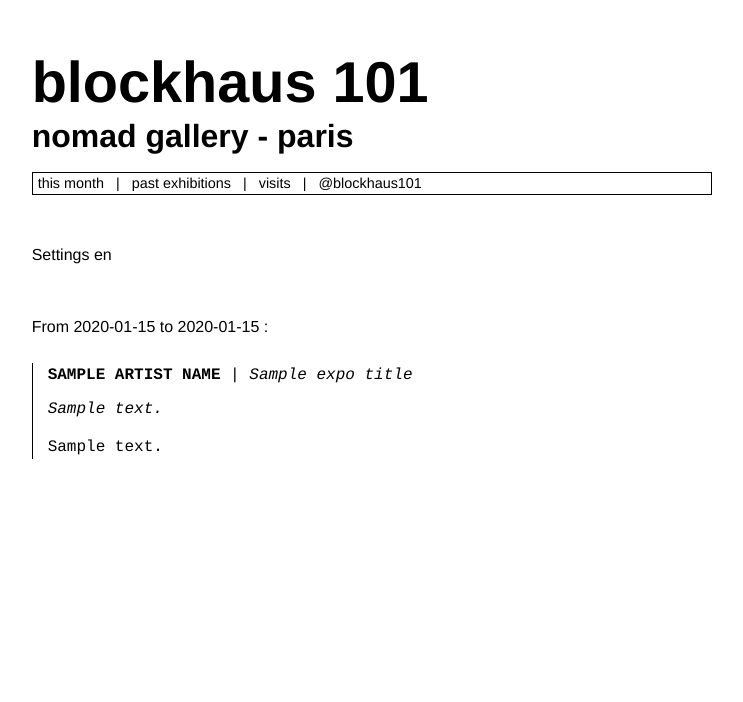
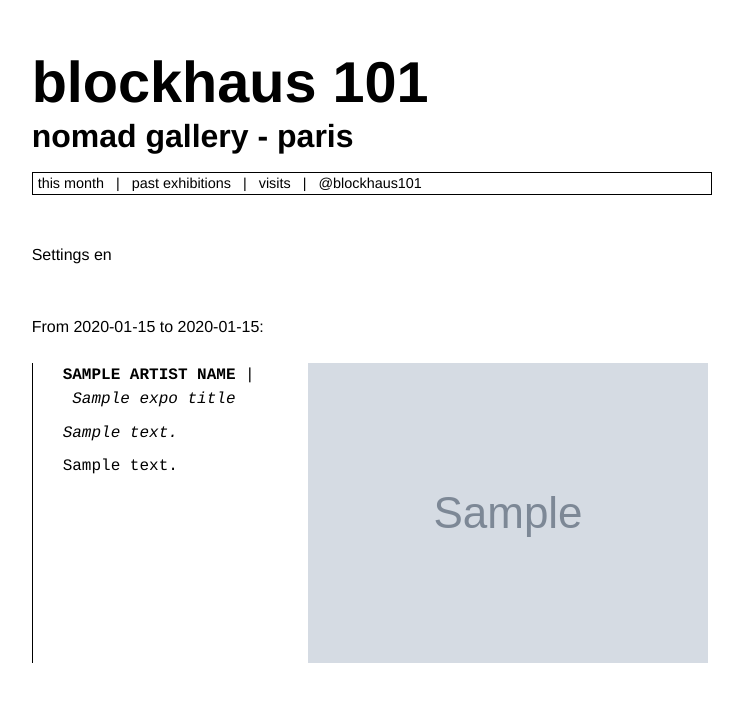
Before and after one commit to bolinocroustibat/blockhaus101, a Django app: template blockhaus101_app/templates/en/index.html in a window 1280 px wide. Shown: the top 702 px of the page, without its empty margins (90-833 px from the left). Run offline with Django 3.2, Linux system fonts and the light colour scheme; tables that the repository leaves empty hold one stand-in row (values such as "Sample post"); the template is opened without the code that fills it: values that come from a table or form of the project are taken from there, most other values are stand-ins (such as "Sample title", 1, 10 or a date in 2020); grey boxes marked "Sample" are stand-in pictures; parts of the project's set-up code (start-up, migrations or seed data) failed here and were passed over; some libraries are stand-ins or nearby versions.

Commit message:
feat: display image on templates

```diff
--- a/blockhaus101/settings.py
+++ b/blockhaus101/settings.py
@@ -15,15 +15,9 @@ SITE_ROOT = os.path.abspath(
     os.path.dirname(__file__)
 )  # SITE_ROOT is BASE_DIR + your_project_name (where this settings.py is)
 
-# Blockhaus specific - path to json cache
-JSON_PATH = os.path.join(
-    os.path.abspath(os.path.join(BASE_DIR, "blockhaus101_app", "json_data/")), ""
-)
-
 # where the static files will go when doing a collectstatic if debug=false
 STATIC_ROOT = os.path.join(BASE_DIR, "static")
 STATIC_URL = "/static/"
-
 # where the media (and notably the Blockhaus101 generated images) will go
 MEDIA_ROOT = os.path.join(BASE_DIR, "media")
 MEDIA_URL = "/media/"
--- a/blockhaus101_app/static/style.css
+++ b/blockhaus101_app/static/style.css
@@ -21,7 +21,7 @@ h1 .big_h1 {
 	nav {
 		font-size: 0.8em;
 	}
-	.project-wrapper {
+	.expo-wrapper {
 		font-size: 0.8em;
 	}
 }
@@ -63,39 +63,40 @@ li .active {
 	font-weight: bold;
 }
 
-.project-wrapper{
+.expo-wrapper{
+	display: flex;
 	padding-left: 15px;
 	border-left: 1px solid black;
 	font-family: courier;
+	.expo-text-wrapper {
+		padding-left: 15px;
+		.artist {
+			margin-bottom: 15px;
+			text-transform: uppercase;
+			font-weight: bold;
+		}
+		.expo-title {
+			font-style: italic;
+		}
+		.bio {
+			font-style:italic;
+			margin:10px 0 10px 0;
+		}
+		.expo-text{
+			line-height: 140%;
+		}
+	}
+	img {
+		width: 400px;
+	}
 }
 
-.project-wrapper a{
+.expo-wrapper a{
 	text-decoration:none;
 }
 
-.project-wrapper a:hover{
+.expo-wrapper a:hover{
 	text-decoration:underline;
-}
-
-.artist {
-	margin-bottom:15px;
-	text-transform:uppercase;
-	font-weight:bold;
-}
-
-.expo {
-	font-style:italic;
-}
-
-.bio {
-	font-style:italic;
-	margin:10px 0 10px 0;
-}
-
-.text{
-	display: block;
-	line-height: 140%;
-	margin-top:15px;
 }
 
 #share-wrapper{
--- a/blockhaus101_app/templates/en/index.html
+++ b/blockhaus101_app/templates/en/index.html
@@ -1,4 +1,5 @@
 {% extends "en/base.html" %}
+{% load static %}
 
 {% block meta %}
 <title>blockhaus 101 - {{ artist_name }} - {{ expo_title|capfirst }}</title>
@@ -13,13 +14,16 @@
 {% block content %}
 <div class="past-expo-date mb-4 mt-5">
 	{{ description }}
-	<div class="mt-5">From {{ expo_startdate }} to {{ expo_enddate }} :</div>
+	<div class="mt-5">From {{ expo_startdate }} to {{ expo_enddate }}:</div>
 </div>
 
-<div class="col-lg-8 col-12 mb-5 project-wrapper">
-	<span class="artist">{{ artist_name }}</span>&nbsp;|&nbsp;<span class="expo">{{ expo_title|capfirst }}</span>
-	<div class="bio">{{ artist_bio }}</div>
-	<div class="text">{{ expo_text }}</div>
+<div class="col-lg-8 col-12 mb-5 expo-wrapper">
+	<div class="expo-text-wrapper">
+		<span class="artist">{{ artist_name }}</span>&nbsp;|&nbsp;<span class="expo-title">{{ expo_title|capfirst }}</span>
+		<div class="bio">{{ artist_bio }}</div>
+		<div class="expo-text">{{ expo_text }}</div>
+	</div>
+	<img src="{{ expo_image1 }}" />
 </div>
 
 {% endblock %}
--- a/blockhaus101_app/templates/test-exhibition.html
+++ b/blockhaus101_app/templates/test-exhibition.html
@@ -16,7 +16,7 @@
 
 <div id="main-wrapper" class="col-10 offset-1 mt-5">
 
-	<div class="project-wrapper">
+	<div class="expo-wrapper">
 		<span class="artist">{{ artist_name }} | {{ artist_gender }}</span>&nbsp;|&nbsp;<span class="expo">{{ expo_title|capfirst }}</span>
 		<div class="bio">{{ artist_bio }}</div>
 		<div class="text">{{ expo_text }}</div>
--- a/blockhaus101_app/templates/test-tweet.html
+++ b/blockhaus101_app/templates/test-tweet.html
@@ -16,7 +16,7 @@
 
 <div id="main-wrapper" class="col-10 offset-1 mt-5">
 
-	<div class="project-wrapper">
+	<div class="expo-wrapper">
 		{{ tweet }}</div>
 	</div>
 
--- a/blockhaus101_app/urls.py
+++ b/blockhaus101_app/urls.py
@@ -1,3 +1,5 @@
+from django.conf import settings
+from django.conf.urls.static import static
 from django.urls import include, path, re_path
 from django.views.generic import RedirectView
 
@@ -36,4 +38,4 @@ urlpatterns = [
     ),
     re_path(r"^(?P<lang>fr)/contact/$", views.contact, name="contact"),
     re_path(r"^(?P<slug>[-\w]+)/$", views.exhibition, name="exhibition"),
-]
+] + static(settings.MEDIA_URL, document_root=settings.MEDIA_ROOT)
```
Also changed, not shown: blockhaus101_app/templates/en/past-exhibitions.html (+7 -4 lines), blockhaus101_app/templates/fr/index.html (+8 -4 lines), blockhaus101_app/templates/fr/past-exhibitions.html (+7 -4 lines), blockhaus101_app/views.py (+7 -0 lines).
